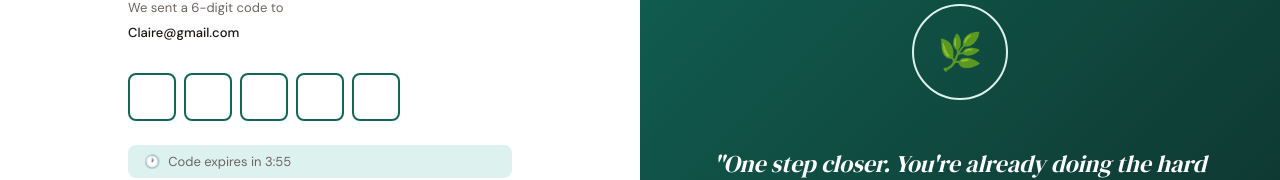
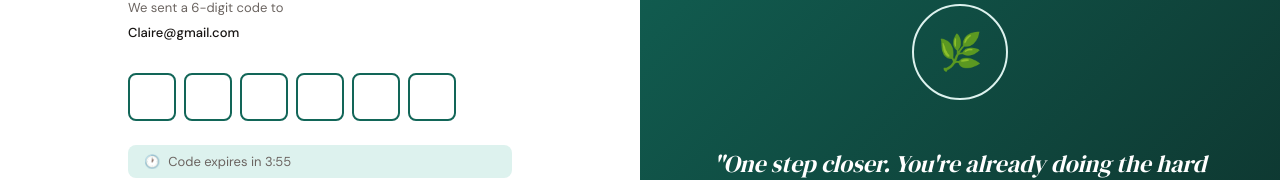
Before and after one commit to MindGym-1-0/mindgym-client, a Next.js app: page /auth-verify in a window 1280 px wide. Shown: the part 270-450 px from the top of the page. Built offline with nearby package versions, Linux system fonts and the light colour scheme.

Commit message:
Update page.tsx

```diff
--- a/src/app/auth-verify/page.tsx
+++ b/src/app/auth-verify/page.tsx
@@ -5,7 +5,7 @@ import AuthSidebar from '@/components/AuthSidebar';
 import Link from 'next/link';
 
 export default function AuthVerifyPage() {
-  const [code, setCode] = useState(['', '', '', '', '']);
+  const [code, setCode] = useState(['', '', '', '', '', '']);
   const [timeLeft, setTimeLeft] = useState(4 * 60); // 4 minutes
 
   useEffect(() => {
```
